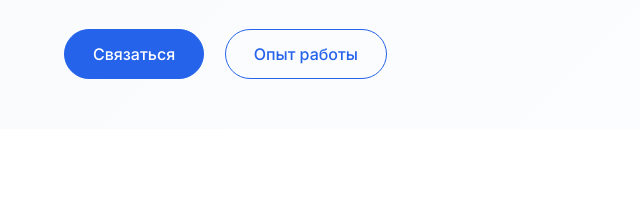
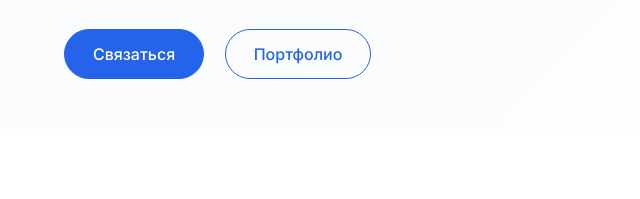
Before and after one commit to alfedsv/alfedsv.github.io, a plain HTML site: page index.html in a window 1280 px wide. Shown: the part 344-543 px from the top of the page, 0-640 px from the left. Drawn offline with Linux system fonts and the light colour scheme.

Commit message:
to portfolio

```diff
--- a/index.html
+++ b/index.html
@@ -38,7 +38,7 @@
                     <p class="hero__text">Создаю мобильные приложения на Swift с 2021 года. Люблю чистый код, архитектуру и внимание к деталям.</p>
                     <div class="hero__actions">
                         <a href="#contact" class="btn btn--primary">Связаться</a>
-                        <a href="#experience" class="btn btn--outline">Опыт работы</a>
+                        <a href="#portfolio" class="btn btn--outline">Портфолио</a>
                     </div>
                 </div>
                 <div class="hero__photo">
@@ -200,7 +200,6 @@
                             <div class="course-name">Автоматизация рутинных процессов на Python</div>
                             <div class="course-org">РАНХиГС</div>
                         </div>
-                        <div class="divider-light"></div>
                         <div class="edu-card__description" style="margin-top: 8px; font-size: 0.95rem;">
                             ✅ Постоянное самообразование: современные iOS-фреймворки, архитектурные паттерны.
                         </div>
```
